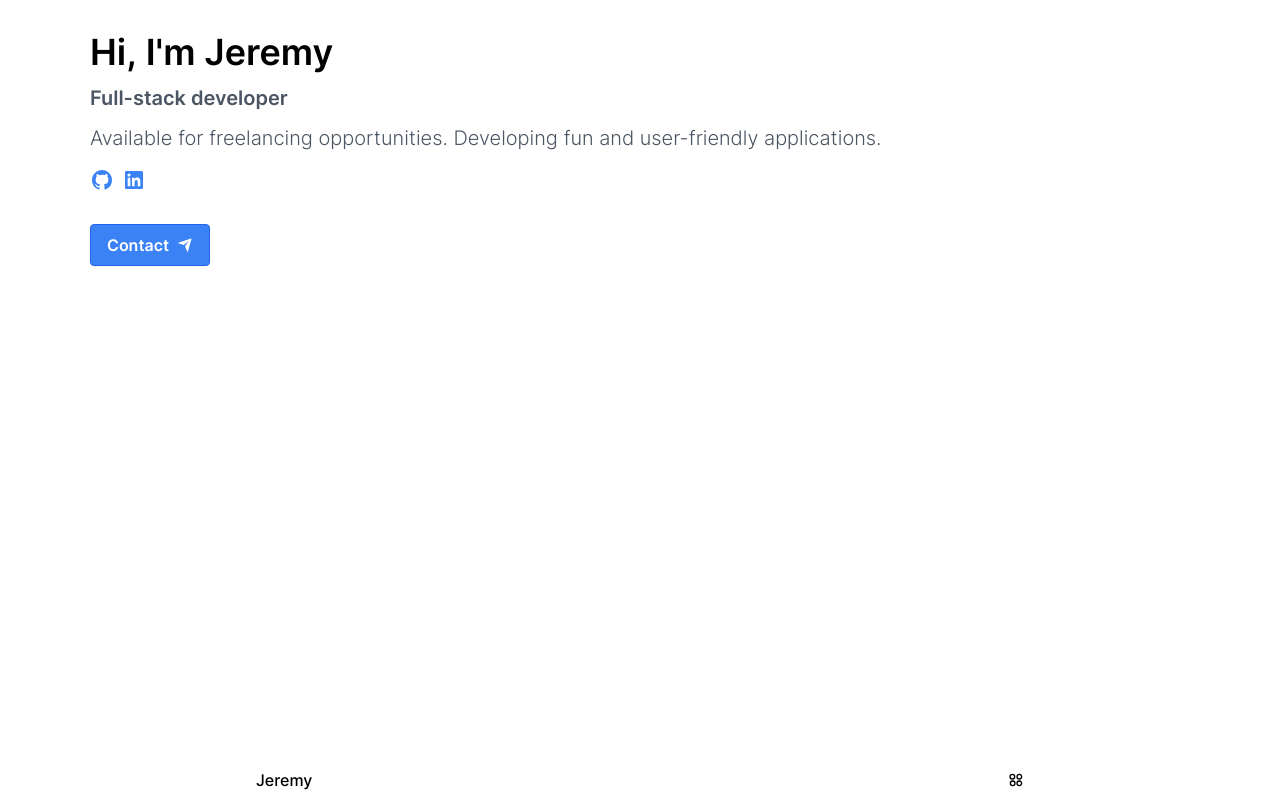
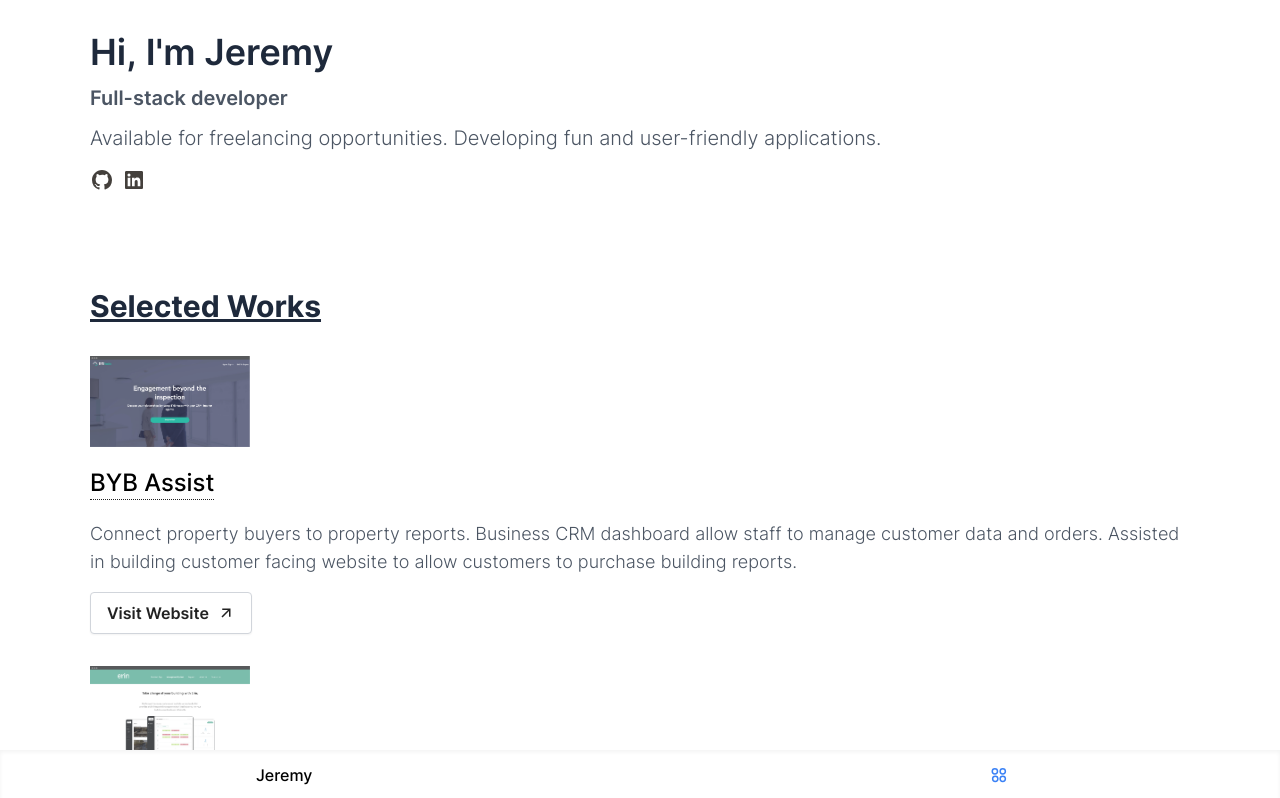
Before and after one commit to southojere/jeremysouthon-2022, a Next.js app: page / in a window 1280 px wide. Shown: the top 798 px of the page. Built offline with nearby package versions, Linux system fonts and the light colour scheme.

Commit message:
feat: added about and project section (#3)

```diff
--- a/src/components/layout/Header.tsx
+++ b/src/components/layout/Header.tsx
@@ -25,7 +25,7 @@ const links = [
 
 function Logo() {
   return (
-    <UnstyledLink href='/' className='font-medium hover:text-gray-600'>
+    <UnstyledLink href='/' className='-z-0 font-medium hover:text-gray-600'>
       <p className='font-medium hover:text-primary-900'>Jeremy</p>
     </UnstyledLink>
   );
@@ -73,13 +73,15 @@ export function PortraitHeader() {
 
   const OpenMenuButton = () => (
     <div id='menuToggle' className='cursor-pointer' onClick={toggleMenu}>
-      <RiApps2Line className='text-base hover:text-primary-900' />
+      <Button variant='ghost'>
+        <RiApps2Line className='text-lg hover:text-primary-900' />
+      </Button>
     </div>
   );
 
   return (
-    <header className='fixed bottom-0 left-0 w-full bg-white'>
-      <nav className='layout flex max-w-screen-md items-center justify-between pb-2'>
+    <header className='fixed bottom-0 left-0 z-20 w-full bg-white shadow-inner'>
+      <nav className='layout flex max-w-screen-md items-center justify-between py-2'>
         <Logo />
         <OpenMenuButton />
 
@@ -87,7 +89,7 @@ export function PortraitHeader() {
         <div
           id='navMenu'
           className={clsx(
-            'fixed left-0 w-full rounded-t-3xl bg-white pt-8 pr-6 pb-16 pl-6 shadow-inner transition-all duration-300 ease-in-out',
+            'fixed left-0 z-50 w-full rounded-t-3xl bg-white pt-8 pr-6 pb-16 pl-6 shadow-inner transition-all duration-300 ease-in-out',
             visible ? 'bottom-0' : '-bottom-full '
           )}
         >
--- /dev/null
+++ b/src/components/pages/home/About.tsx
@@ -0,0 +1,12 @@
+export const AboutSection = () => {
+  return (
+    <section id='about' className='layout flex flex-col items-center pb-32'>
+      <h2 className='b-3 text-gray-60 mb-8 text-2xl font-semibold'>About Me</h2>
+      <p className='text-center text-lg text-gray-600'>
+        I am currently Frontend Engineer at Canva. I love to collaborate with
+        designers, developers and product owners to deliver quality
+        user-friendly productions that can provide business value.
+      </p>
+    </section>
+  );
+};
--- /dev/null
+++ b/src/components/pages/home/Home.tsx
@@ -0,0 +1,23 @@
+import * as React from 'react';
+
+import { PortraitHeader } from '@/components/layout/Header';
+import Layout from '@/components/layout/Layout';
+import Seo from '@/components/Seo';
+
+import { AboutSection } from './About';
+import { IntroSection } from './Intro';
+import { PortfolioSection } from './Portfolio';
+
+export const Home = () => {
+  return (
+    <Layout>
+      <PortraitHeader />
+      <Seo templateTitle='Home' />
+      <main>
+        <IntroSection />
+        <PortfolioSection />
+        <AboutSection />
+      </main>
+    </Layout>
+  );
+};
--- /dev/null
+++ b/src/components/pages/home/Intro.tsx
@@ -0,0 +1,57 @@
+import {
+  RiArrowDownLine,
+  RiGithubFill,
+  RiLinkedinBoxFill,
+  RiMouseLine,
+} from 'react-icons/ri';
+
+import UnstyledLink from '@/components/links/UnstyledLink';
+
+export const IntroSection = () => {
+  return (
+    <section id='home' className='layout pt-8 pb-16'>
+      <div>
+        <h1 className='mb-3 text-4xl font-semibold text-slate-800'>
+          Hi, I&apos;m Jeremy
+        </h1>
+        <h3 className='mb-3 text-xl font-semibold text-gray-600'>
+          Full-stack developer
+        </h3>
+        <p className='mb-4 text-xl font-light text-gray-600'>
+          Available for freelancing opportunities. Developing fun and
+          user-friendly applications.
+        </p>
+        <div id='socialContainer' className='mb-8 flex gap-2 text-2xl'>
+          <UnstyledLink
+            href='https://github.com'
+            openNewTab
+            className='text-stone-700 hover:text-primary-800'
+          >
+            <RiGithubFill />
+          </UnstyledLink>
+          <UnstyledLink
+            href='https://linkedin.com'
+            openNewTab
+            className='text-stone-700 hover:text-primary-800'
+          >
+            <RiLinkedinBoxFill />
+          </UnstyledLink>
+        </div>
+        {/* <ButtonLink className='gap-2' variant='primary' href='#contact'>
+          Contact
+          <RiSendPlaneFill />
+        </ButtonLink> */}
+      </div>
+      <div id='homeScroll' className='hidden'>
+        <UnstyledLink
+          href='#about'
+          className='mt-4 inline-flex items-center gap-2 transition-all duration-300 hover:translate-y-1'
+        >
+          <RiMouseLine className='text-lg' />
+          <span>Scroll down</span>
+          <RiArrowDownLine className='text-base' />
+        </UnstyledLink>
+      </div>
+    </section>
+  );
+};
--- /dev/null
+++ b/src/components/pages/home/Portfolio.tsx
@@ -0,0 +1,66 @@
+import { RiArrowRightUpLine } from 'react-icons/ri';
+
+import ButtonLink from '@/components/links/ButtonLink';
+import UnderlineLink from '@/components/links/UnderlineLink';
+import NextImage from '@/components/NextImage';
+
+type Project = {
+  name: string;
+  description: string;
+  thumbnail: string;
+  url: string;
+};
+
+const projects: Project[] = [
+  {
+    name: 'BYB Assist',
+    description:
+      'Connect property buyers to property reports. Business CRM dashboard allow staff to manage customer data and orders. Assisted in building customer facing website to allow customers to purchase building reports.',
+    thumbnail: '/images/bybassist_thumbnail.png',
+    url: 'https://www.bybassist.com.au/',
+  },
+  {
+    name: 'Erin',
+    description:
+      'Building management tool that helps you run your building seamlessly and efficiently.',
+    thumbnail: '/images/erinliving-thumbnail.png',
+    url: 'https://www.erinliving.com/',
+  },
+];
+
+export const PortfolioSection = () => {
+  return (
+    <section id='portfolio' className='layout mb-24'>
+      <h2 className='text-3xl text-slate-800 underline'>Selected Works</h2>
+      <div>
+        {projects.map((project) => (
+          <div className='my-8' key={`${project.name}-key`}>
+            <NextImage
+              src={project.thumbnail}
+              alt={project.name}
+              width={350}
+              height={200}
+              useSkeleton
+              imgClassName='-z-10'
+              className='w-full pb-5 md:w-40'
+            />
+            <UnderlineLink href={project.url}>
+              <h2 className='text-2xl font-medium'>{project.name}</h2>
+            </UnderlineLink>
+            <p className='mt-5 text-lg font-light text-gray-600'>
+              {project.description}
+            </p>
+            <ButtonLink
+              variant='light'
+              href={project.url}
+              className='mt-4 gap-2'
+            >
+              Visit Website <RiArrowRightUpLine className='text-lg' />
+            </ButtonLink>
+          </div>
+        ))}
+      </div>
+      <hr />
+    </section>
+  );
+};
--- a/src/pages/index.tsx
+++ b/src/pages/index.tsx
@@ -1,67 +1,5 @@
-import * as React from 'react';
-import {
-  RiArrowDownLine,
-  RiGithubFill,
-  RiLinkedinBoxFill,
-  RiMouseLine,
-  RiSendPlaneFill,
-} from 'react-icons/ri';
-
-import { PortraitHeader } from '@/components/layout/Header';
-import Layout from '@/components/layout/Layout';
-import ButtonLink from '@/components/links/ButtonLink';
-import UnstyledLink from '@/components/links/UnstyledLink';
-import Seo from '@/components/Seo';
+import { Home } from '@/components/pages/home/Home';
 
 export default function HomePage() {
-  return (
-    <Layout>
-      <PortraitHeader />
-      <Seo templateTitle='Home' />
-      <main>
-        <section id='home' className='layout pt-8 pb-16'>
-          <div>
-            <h1 className='mb-3 text-4xl font-semibold'>Hi, I&apos;m Jeremy</h1>
-            <h3 className='mb-3 text-xl font-semibold text-gray-600'>
-              Full-stack developer
-            </h3>
-            <p className='mb-4 text-xl font-light text-gray-600'>
-              Available for freelancing opportunities. Developing fun and
-              user-friendly applications.
-            </p>
-            <div id='socialContainer' className='mb-8 flex gap-2 text-2xl'>
-              <UnstyledLink
-                href='https://github.com'
-                openNewTab
-                className='text-primary-500 hover:text-primary-800'
-              >
-                <RiGithubFill />
-              </UnstyledLink>
-              <UnstyledLink
-                href='https://linkedin.com'
-                openNewTab
-                className='text-primary-500 hover:text-primary-800'
-              >
-                <RiLinkedinBoxFill />
-              </UnstyledLink>
-            </div>
-            <ButtonLink className='gap-2' variant='primary' href='#contact'>
-              Contact
-              <RiSendPlaneFill />
-            </ButtonLink>
-          </div>
-          <div id='homeScroll' className='hidden'>
-            <UnstyledLink
-              href='#about'
-              className='mt-4 inline-flex items-center gap-2 transition-all duration-300 hover:translate-y-1'
-            >
-              <RiMouseLine className='text-lg' />
-              <span>Scroll down</span>
-              <RiArrowDownLine className='text-base' />
-            </UnstyledLink>
-          </div>
-        </section>
-      </main>
-    </Layout>
-  );
+  return <Home />;
 }
```
Also changed, not shown: public/images/bybassist_thumbnail.png (added), public/images/erinliving-thumbnail.png (added).
